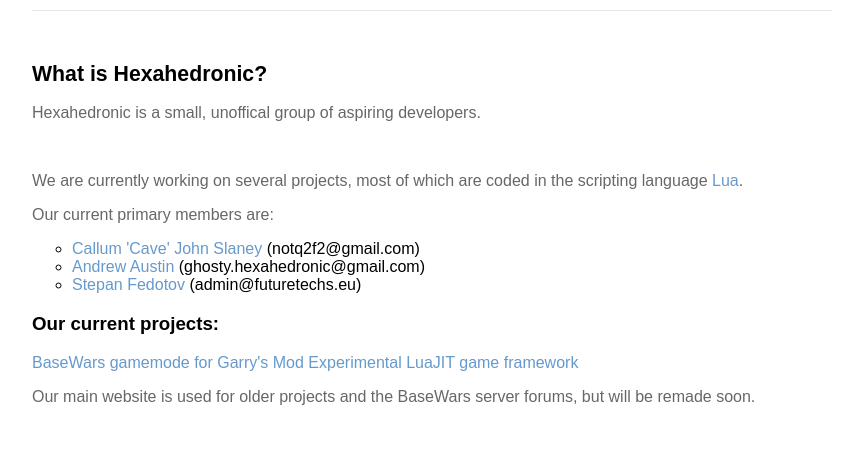
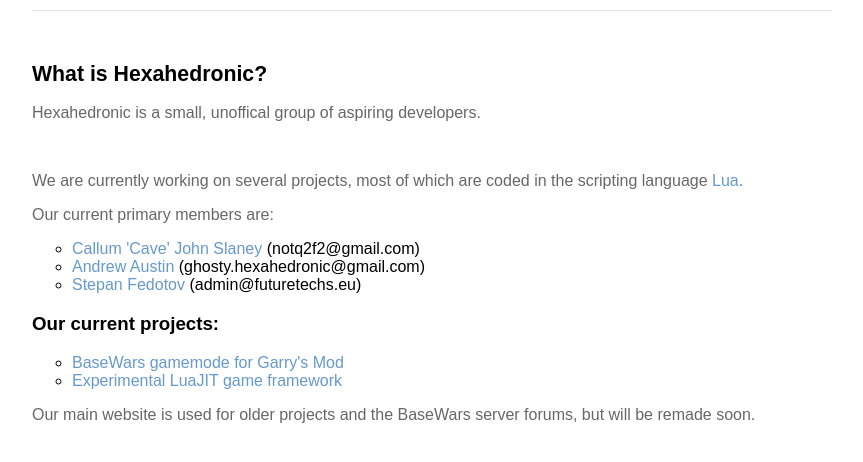
Before and after one commit to Hexahedronic/Hexahedronic.github.io, a plain HTML site: page index.html in a window 1280 px wide. Shown: the part 182-644 px from the top of the page, without its empty margins (208-1071 px from the left). Drawn offline with nearby package versions, Linux system fonts and the light colour scheme.

Commit message:
Update index.html

```diff
--- a/index.html
+++ b/index.html
@@ -41,8 +41,10 @@
 		<h3>
 			Our current projects:
 		</h3>
-		<a href="https://github.com/CaveeJohnson/Basewars-new/" target="_blank">BaseWars gamemode for Garry's Mod</a>
-		<a href="https://github.com/Hexahedronic/luahexed" target="_blank">Experimental LuaJIT game framework</a>
+		<ul>
+		<li><a href="https://github.com/CaveeJohnson/Basewars-new/" target="_blank">BaseWars gamemode for Garry's Mod</a></li>
+		<li><a href="https://github.com/Hexahedronic/luahexed" target="_blank">Experimental LuaJIT game framework</a></li>
+		</ul>
 
 		<p>Our main website is used for older projects and the BaseWars server forums, but will be remade soon.</p>
 	</div>
```
